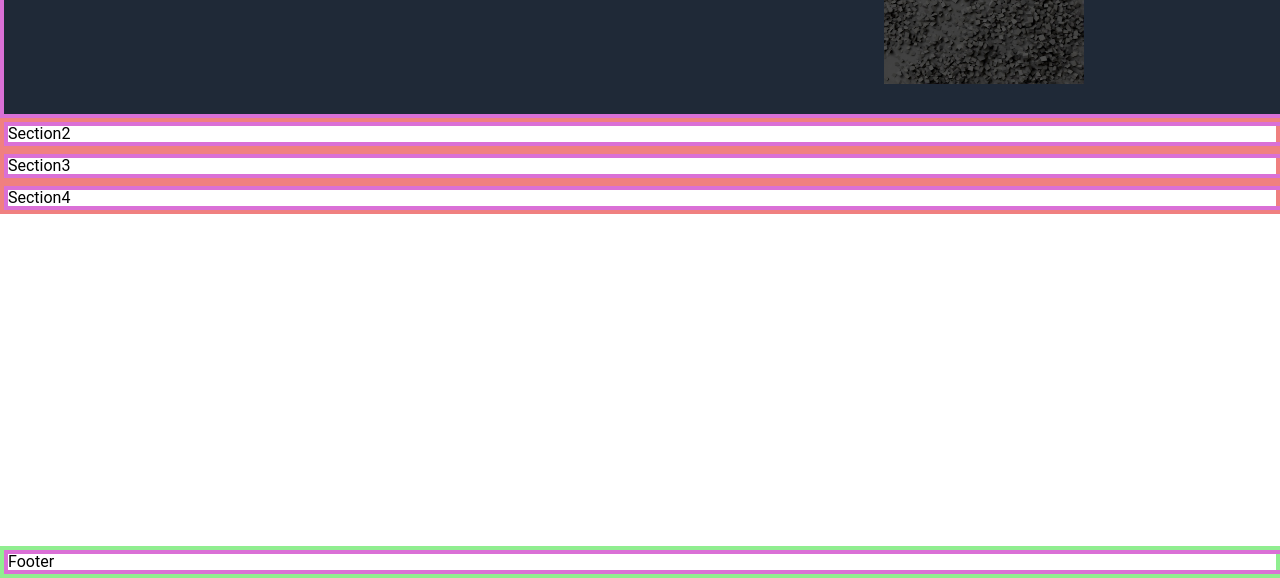
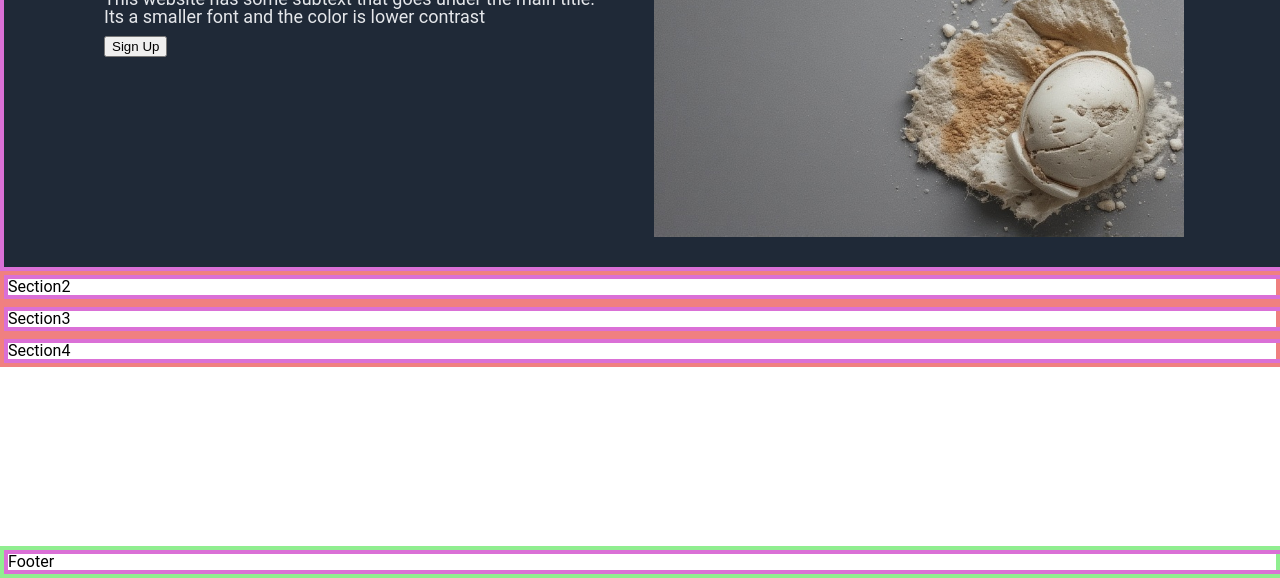
Before and after one commit to KakosDev/NewLandingPage, a plain HTML site: page index.html in a window 1280 px wide. Shown: the part 222-800 px from the top of the page. Drawn offline with Linux system fonts and the light colour scheme.

Commit message:
Added flex wrap to .diptych so the image would go under the text when shrinking screen. Added fex basis at 50% so my image and text would both share 50% of the container evenly. Changed .image-content so it would flex, centered, and set min w/h for image. Also changed image in .html file so that it was a landscape image (worked better).

```diff
--- a/index.html
+++ b/index.html
@@ -35,7 +35,7 @@
                         <button href="#">Sign Up</button>
                     </div>
                     <div class="image-content">
-                        <img src="image.jpeg">
+                        <img src="image1.jpeg">
                     </div>
                 </div>
             </section>
--- a/styles.css
+++ b/styles.css
@@ -37,11 +37,14 @@ main {
     gap: 50px;
     padding-left: 100px;
     padding-right: 100px;
+    flex-wrap: wrap;
+    flex-basis: 50%;
 }
 
 .text-content {
     padding-bottom: 30px;
     padding-top: 10px;
+    max-width: 500px;
 }
 
 h2 {
@@ -50,17 +53,28 @@ h2 {
     font-weight: 900;
 }
 
+p {
+    font-size: 18px;
+    color: #E5E7EB;
+    padding-top: 10px;
+    padding-bottom: 10px;
+}
+
 .image-content {
     display: block;
+    display: flex;
+    flex: 1;
+    min-width: 280px;
+    min-height: 200px;
+    justify-content: center;
 }
 
 img {
     display: block;
-    max-width: 300px;
-    max-height: 200px;
+    min-height: 200px;
+    min-width: 280px;
     padding-top: 10px;
     padding-bottom: 30px;
-    margin-right: 100px;
 }
 
 .center-column {
```
Also changed, not shown: image1.jpeg (added).
